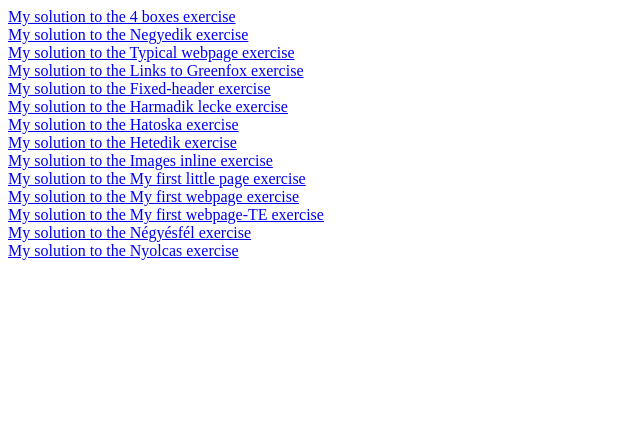
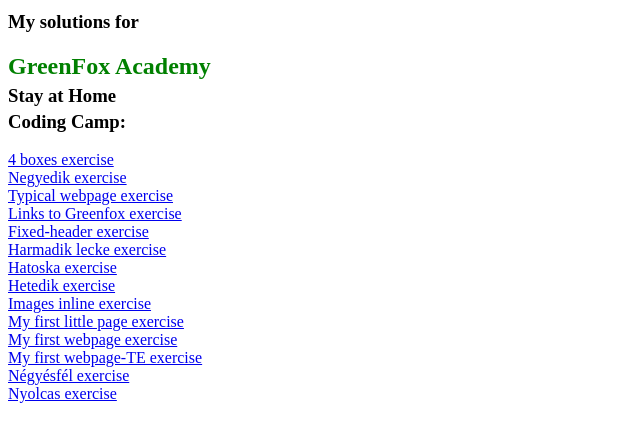
Before and after one commit to hamiskas/hamiskas.github.io, a plain HTML site: page index.html in a window 1280 px wide. Shown: the whole page, without its empty margins (0-640 px from the left). Drawn offline with Linux system fonts and the light colour scheme.

Commit message:
Third attempt
Maybe now..

```diff
--- a/index.html
+++ b/index.html
@@ -7,19 +7,24 @@
     <title>Document</title>
 </head>
 <body>
-<a href="./4_boxes/dist/index.html">My solution to the 4 boxes exercise</a><br>
-<a href="./a_negyedik-se/dist/index.html">My solution to the Negyedik exercise</a><br>
-<a href="./a-typical-webpage/dist/index.html">My solution to the Typical webpage exercise</a><br>
-<a href="./greenfox_/dist/index.html">My solution to the Links to Greenfox exercise</a><br>
-<a href="./fixed-header/dist/index.html">My solution to the Fixed-header exercise</a><br>
-<a href="./harmadik_lecke/dist/index.html">My solution to the Harmadik lecke exercise</a><br>
-<a href="./hatoska/dist/index.html">My solution to the Hatoska exercise</a><br>
-<a href="./hetedik/dist/index.html">My solution to the Hetedik exercise</a><br>
-<a href="./images_inline/dist/index.html">My solution to the Images inline exercise</a><br>
-<a href="./little_page/dist/index.html">My solution to the My first little page exercise</a><br>
-<a href="./myfirst_ok/dist/index.html">My solution to the My first webpage exercise</a><br>
-<a href="./myfirst_se4-ii/dist/index.html">My solution to the My first webpage-TE exercise</a><br>
-<a href="./n-gy-sf-l/dist/index.html">My solution to the Négyésfél exercise</a><br>
-<a href="./nyolcas/dist/index.html">My solution to the Nyolcas exercise</a><br>
+    <br>
+    <h3 class="firsT">My solutions for </h3>
+<h2>GreenFox Academy</h2>
+<h3>Stay at Home</h3>
+<h3>Coding Camp:</h3>
+<a href="./4_boxes/dist/index.html">4 boxes exercise</a><br>
+<a href="./a_negyedik-se/dist/index.html">Negyedik exercise</a><br>
+<a href="./a-typical-webpage/dist/index.html">Typical webpage exercise</a><br>
+<a href="./greenfox_/dist/index.html">Links to Greenfox exercise</a><br>
+<a href="./fixed-header/dist/index.html">Fixed-header exercise</a><br>
+<a href="./harmadik_lecke/dist/index.html">Harmadik lecke exercise</a><br>
+<a href="./hatoska/dist/index.html">Hatoska exercise</a><br>
+<a href="./hetedik/dist/index.html">Hetedik exercise</a><br>
+<a href="./images_inline/dist/index.html">Images inline exercise</a><br>
+<a href="./little_page/dist/index.html">My first little page exercise</a><br>
+<a href="./myfirst_ok/dist/index.html">My first webpage exercise</a><br>
+<a href="./myfirst_se4-ii/dist/index.html">My first webpage-TE exercise</a><br>
+<a href="./n-gy-sf-l/dist/index.html">Négyésfél exercise</a><br>
+<a href="./nyolcas/dist/index.html">Nyolcas exercise</a><br>
 </body>
 </html>
--- a/style.css
+++ b/style.css
@@ -0,0 +1,7 @@
+h2 {
+    color: green;
+}
+
+h3 {
+    margin-top: -15px;
+}
```
